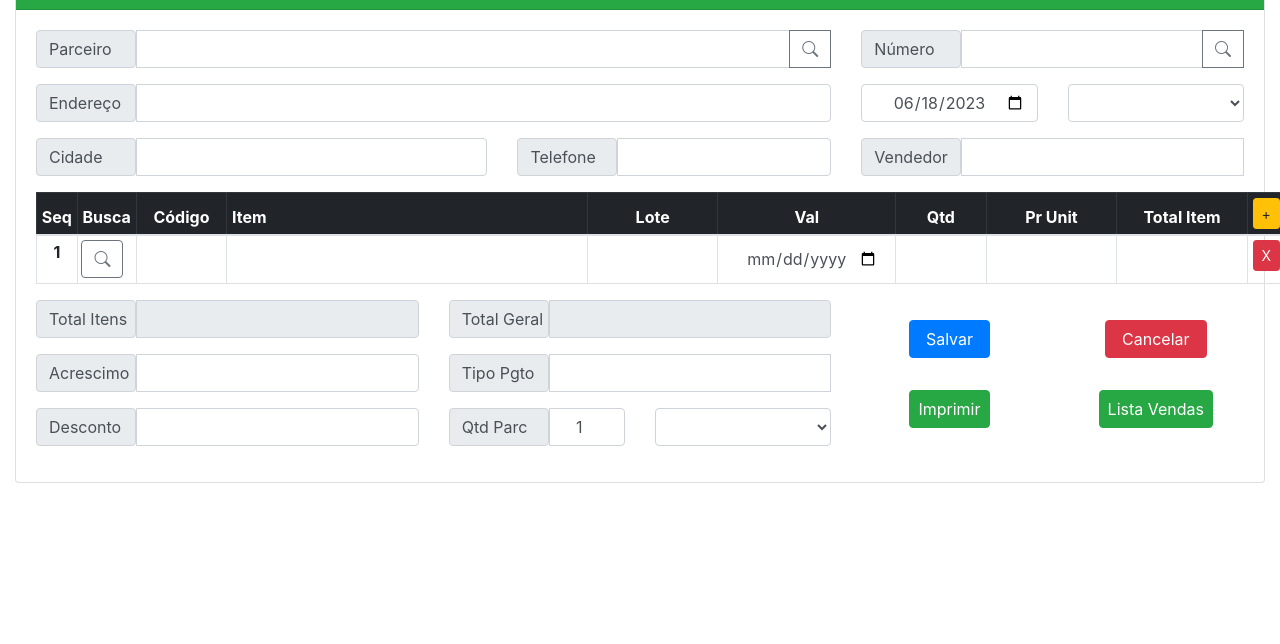
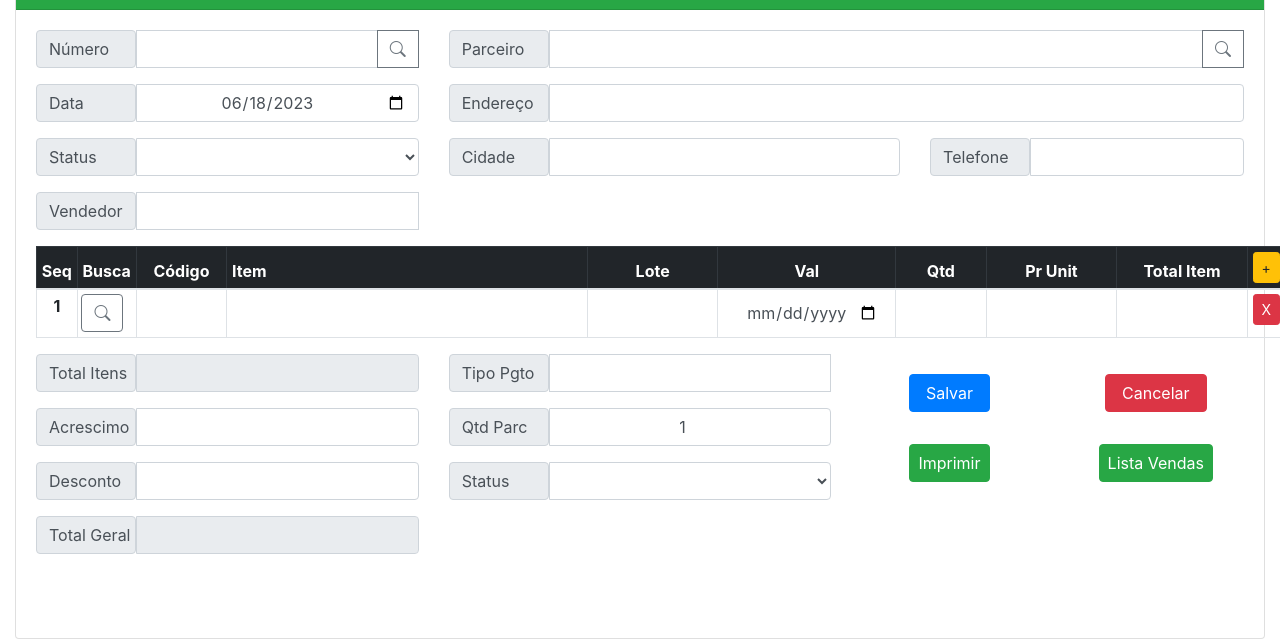
Before and after one commit to angelitasantos/frontend-js-apps-scripts, a plain HTML site: page templates/create/add-vendas.html in a window 1280 px wide. Shown: the part 156-800 px from the top of the page. Drawn offline with nearby package versions, Linux system fonts and the light colour scheme; no server answers.

Commit message:
change print pdf

```diff
--- a/static/css/styles.css
+++ b/static/css/styles.css
@@ -37,6 +37,23 @@
 
 @media print {
 
+    col.m01,
+    col.m02 {
+        visibility: collapse;
+    }
+
+    .table-width-text {
+        min-width: 240px;
+    }
+
+    .table-width-qty {
+        min-width: 70px;
+    }
+
+    .table-width-value {
+        min-width: 120px;
+    }
+
     .btn,
     .no-print {
         display: none;
--- a/templates/create/add-vendas.html
+++ b/templates/create/add-vendas.html
@@ -45,7 +45,7 @@
                     <section class="row mt-3">
 
                         <div class="col-sm-9">
-                            <h3 class="">Vendas</h3>
+                            <h3 class="">VENDA</h3>
                         </div>
                         <div class="col-sm-3">
                             <div class="input-group mb-3">
@@ -61,6 +61,37 @@
                 <div class="card-body">
 
                     <section class="row">
+
+                        <div class="col-sm-4">
+                            <div class="input-group mb-3">
+                                <span class="input-group-text">Número</span>
+                                <input type="text" class="form-control text-center" id="inv_no" name="inv_no"
+                                    autocomplete="off" required>
+                                <div class="input-group-append">
+                                    <button class="btn btn-outline-secondary" type="button" onclick="SearchVendas();"><i
+                                            class="bi bi-search"></i></button>
+                                </div>
+                                <div class="invalid-tooltip">
+                                    Por favor, coloque um número válido.
+                                </div>
+                            </div>
+                            <div class="input-group mb-3">
+                                <span class="input-group-text">Data</span>
+                                <input type="date" class="form-control text-center" name="inv_dt">
+                            </div>
+                            <div class="input-group mb-3">
+                                <span class="input-group-text">Status</span>
+                                <select class="form-control status" name="status" autocomplete="off">
+                                </select>
+                            </div>
+
+                            <div class="input-group mb-3">
+                                <span class="input-group-text">Vendedor</span>
+                                <input list="ListSellers" autocomplete="off" type="text" class="form-control"
+                                    name="seller">
+                                <datalist id="ListSellers"></datalist>
+                            </div>
+                        </div>
 
                         <div class="col-sm-8">
                             <div class="input-group mb-3">
@@ -98,41 +129,6 @@
                             </div>
                         </div>
 
-                        <div class="col-sm-4">
-                            <div class="input-group mb-3">
-                                <span class="input-group-text">Número</span>
-                                <input type="text" class="form-control text-center" id="inv_no" name="inv_no"
-                                    autocomplete="off" required>
-                                <div class="input-group-append">
-                                    <button class="btn btn-outline-secondary" type="button" onclick="SearchVendas();"><i
-                                            class="bi bi-search"></i></button>
-                                </div>
-                                <div class="invalid-tooltip">
-                                    Por favor, coloque um número válido.
-                                </div>
-                            </div>
-                            <div class="row">
-                                <div class="col-sm-6">
-                                    <div class="input-group mb-3">
-                                        <input type="date" class="form-control text-center" name="inv_dt">
-                                    </div>
-                                </div>
-                                <div class="col-sm-6">
-                                    <select class="form-control status" name="status" autocomplete="off">
-                                    </select>
-                                </div>
-                            </div>
-
-                            <div class="input-group mb-3">
-                                <span class="input-group-text">Vendedor</span>
-                                <input list="ListSellers" autocomplete="off" type="text" class="form-control"
-                                    name="seller">
-                                <datalist id="ListSellers">
-
-                                </datalist>
-                            </div>
-                        </div>
-
                     </section>
 
                     <input type="hidden" name="IsNew" id="IsNew" value="Y">
@@ -140,10 +136,20 @@
                     <input type="hidden" name="RowCount" id="RowCount" value="0">
 
                     <table class="table table-sm table-responsive-sm table-bordered">
+                        <col class=m01>
+                        <col class=m02>
+                        <col class=m03>
+                        <col class=m04>
+                        <col class=m05>
+                        <col class=m06>
+                        <col class=m07>
+                        <col class=m08>
+                        <col class=m09>
+                        <col class=m10>
                         <thead class="table-dark">
                             <tr>
                                 <th scope="col" class="text-center">Seq</th>
-                                <th scope="col" class="text-center">Busca</th>
+                                <th scope="col" class="text-center busca">Busca</th>
                                 <th scope="col" class="text-center">Código</th>
                                 <th scope="col">Item</th>
                                 <th scope="col" class="text-center">Lote</th>
@@ -161,24 +167,19 @@
                                 <th scope="row" class="text-center"></th>
                                 <td>
                                     <div class="input-group-append">
-                                        <button class="btn btn-outline-secondary" type="button"
+                                        <button class="btn btn-outline-secondary busca" type="button"
                                             onclick="ShowAllDataParceiros();"><i class="bi bi-search"></i></button>
                                     </div>
                                 </td>
                                 <td><input type="text" class="form-control text-center table-width-qty" name="code"
                                         autocomplete="off" required></td>
                                 <td>
-
                                     <input type="text" class="form-control table-width-text" name="item_nm"
                                         list="ListItems" autocomplete="off" required>
                                     <div class="invalid-feedback">
                                         Include 1 item
                                     </div>
-
-                                    <datalist id="ListItems">
-
-                                    </datalist>
-
+                                    <datalist id="ListItems"></datalist>
                                 </td>
                                 <td><input type="text" class="form-control text-center table-width-value" name="lot"
                                         autocomplete="off" required></td>
@@ -207,7 +208,7 @@
                         </tbody>
                     </table>
 
-                    <section class="row">
+                    <section class="row mb-5">
 
                         <div class="col-sm-4">
                             <div class="input-group mb-3">
@@ -224,13 +225,14 @@
                                 <input type="number" class="form-control text-right" id="FDiscount" name="fdiscount"
                                     min="0.00" max="10.000.00" step="0.01" onchange="GetTotal()">
                             </div>
-                        </div>
-
-                        <div class="col-sm-4">
                             <div class="input-group mb-3">
                                 <span class="input-group-text">Total Geral</span>
                                 <input type="text" class="form-control text-center" id="FNet" name="fnet" disabled>
                             </div>
+                        </div>
+
+                        <div class="col-sm-4">
+
                             <div class="input-group mb-3">
                                 <span class="input-group-text">Tipo Pgto</span>
                                 <input list="ListTypePay" autocomplete="off" type="text"
@@ -239,22 +241,15 @@
 
                                 </datalist>
                             </div>
-                            <div class="row mt-3">
-
-                                <div class="col-sm-6">
                             <div class="input-group mb-3">
                                 <span class="input-group-text">Qtd Parc</span>
-                                        <input type="number" class="form-control text-center" id="QtyParc"
-                                            name="qtyparc" min="1" step="1" value="1" required>
+                                <input type="number" class="form-control text-center" id="QtyParc" name="qtyparc"
+                                    min="1" step="1" value="1" required>
                             </div>
-                                </div>
-                                <div class="col-sm-6">
                             <div class="input-group mb-3">
+                                <span class="input-group-text">Status</span>
                                 <select class="form-control status_pgto" name="status_pgto" autocomplete="off">
                                 </select>
-                                    </div>
-                                </div>
-
                             </div>
 
                         </div>
```
Lines whose indentation alone changed are shown as unchanged.
